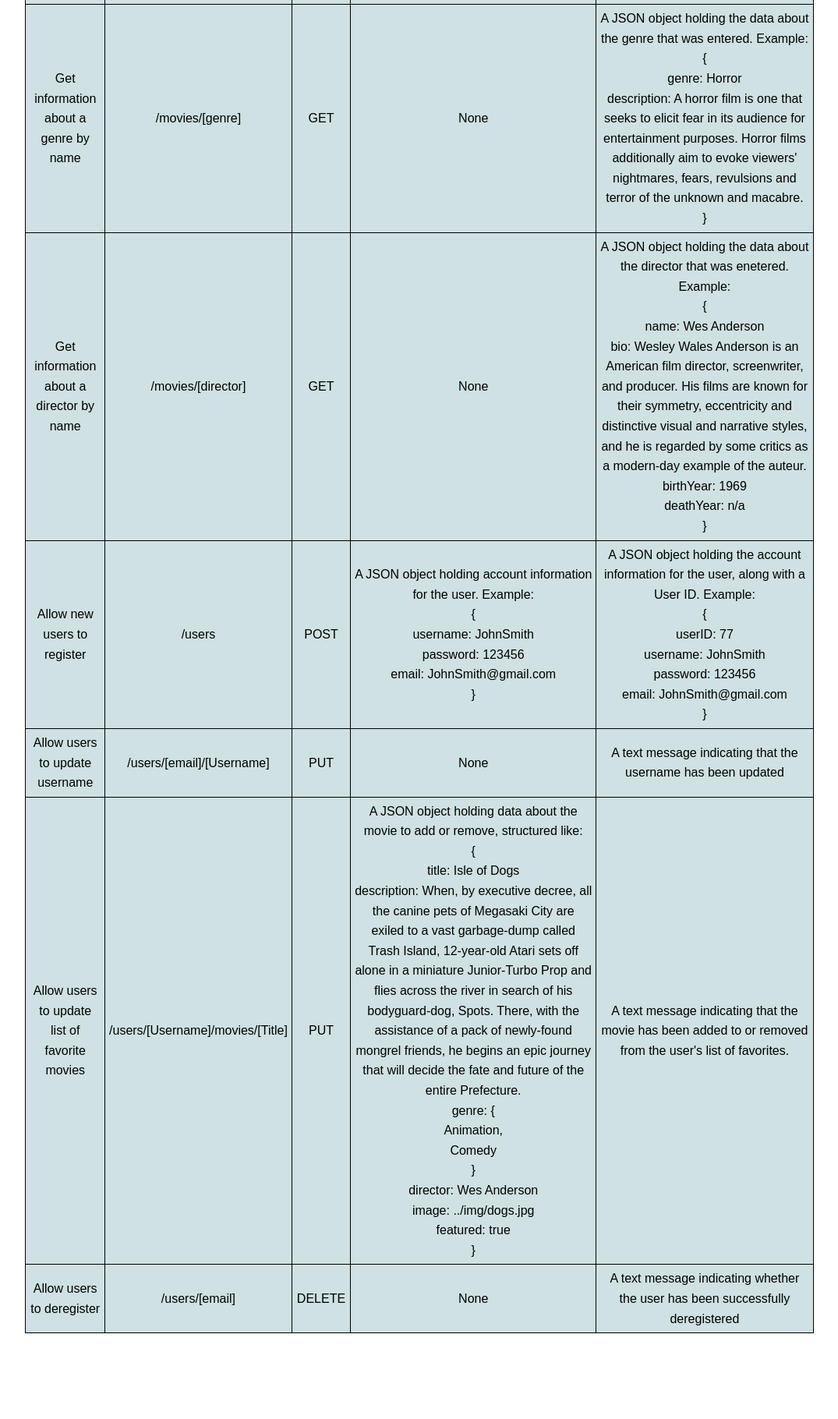
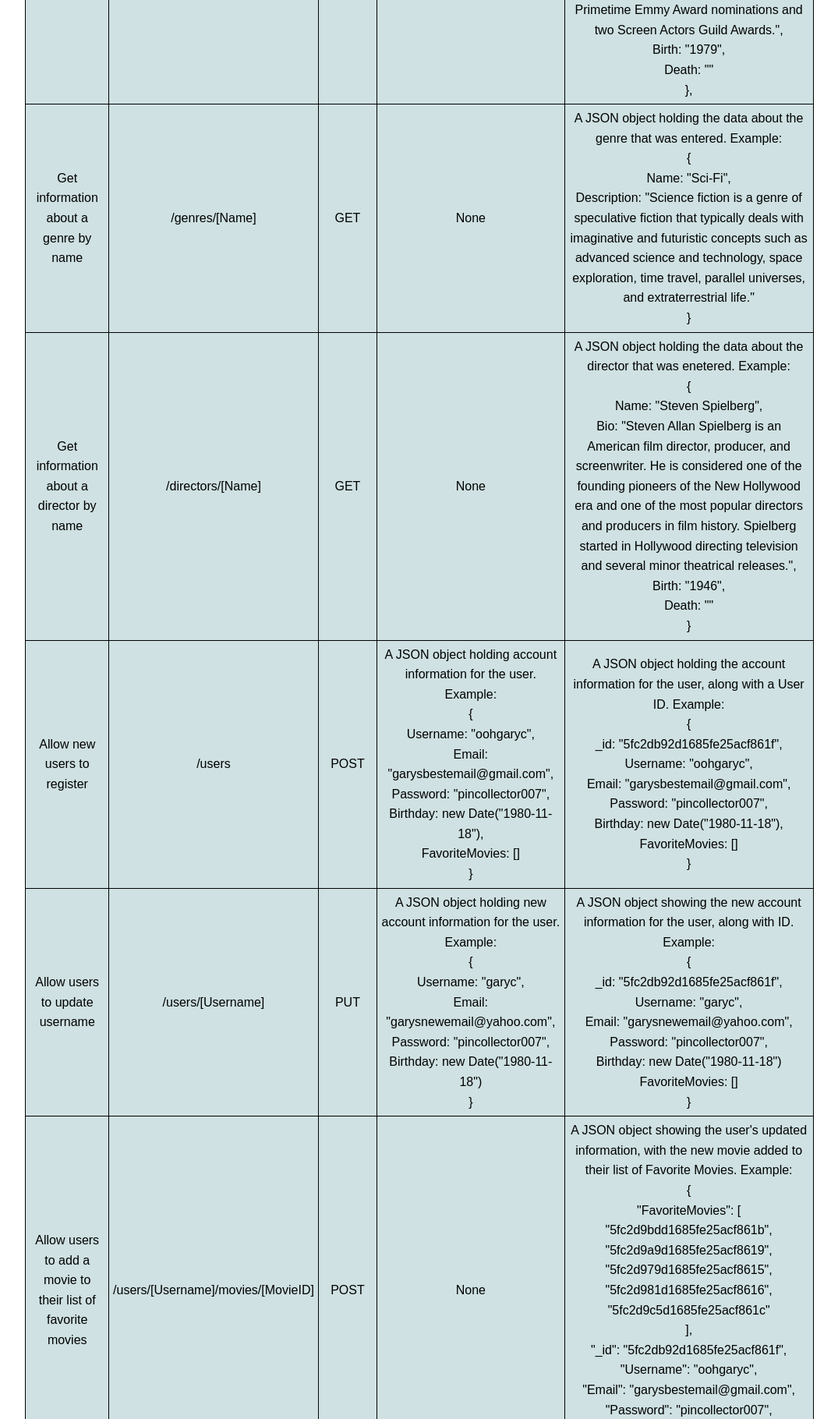
Before and after one commit to mbertis/myFlix, a website: page Public/documentation.html in a window 1280 px wide. Shown: the part 980-2800 px from the top of the page at 78% size, without its empty margins (102-1177 px from the left). Before the commit the page ends 2698 px from the top, so only its background shows below. Drawn offline with Linux system fonts and the light colour scheme; a web font is replaced by a local one.

Commit message:
updated endpoints and examples for Documentation file

```diff
--- a/Public/documentation.html
+++ b/Public/documentation.html
@@ -54,60 +54,66 @@
               title, description, genre, director, image URL, and whether it is
               featured. Example:<br />
               {<br />
-              movieID: 5<br />
-              title: A Quiet Place<br />
-              description: If they hear you, they hunt you. A family must live
-              in silence to avoid mysterious creatures that hunt by sound.
-              Knowing that even the slightest whisper or footstep can bring
-              death, Evelyn and Lee are determined to find a way to protect
-              their children while desperately searching for a way to fight
-              back.<br />
-              genre: {<br />
-              Horror,<br />
-              Sci-Fi<br />
-              }<br />
-              director: John Krasinski<br />
-              image: ../img/quiet_place.jpg<br />
-              featured: true<br />
-              }
+              movieID: "5fc2d9bdd1685fe25acf861b"<br />
+              Title: "A Quiet Place",<br />
+              Description: "In a post-apocalyptic world, a family is forced to
+              live in silence while hiding from monsters with ultra-sensitive
+              hearing.",<br />
+              Genre: {<br />
+              Name: "Sci-Fi",<br />
+              Description: "Science fiction is a genre of speculative fiction
+              that typically deals with imaginative and futuristic concepts such
+              as advanced science and technology, space exploration, time
+              travel, parallel universes, and extraterrestrial life.",<br />
+              },<br />
+              Director: {<br />
+              Name: "John Krasinski",<br />
+              Bio: "John Burke Krasinski is an American actor and filmmaker. He
+              is the recipient of a number of accolades, including four
+              Primetime Emmy Award nominations and two Screen Actors Guild
+              Awards.",<br />
+              Birth: "1979",<br />
+              Death: ""<br />
+              },<br />
             </td>
           </tr>
 
           <tr>
             <td>Get information about a genre by name</td>
-            <td>/movies/[genre]</td>
+            <td>/genres/[Name]</td>
             <td>GET</td>
             <td>None</td>
             <td>
               A JSON object holding the data about the genre that was entered.
               Example:<br />
               {<br />
-              genre: Horror<br />
-              description: A horror film is one that seeks to elicit fear in its
-              audience for entertainment purposes. Horror films additionally aim
-              to evoke viewers' nightmares, fears, revulsions and terror of the
-              unknown and macabre.<br />
-              }
+              Name: "Sci-Fi",<br />
+              Description: "Science fiction is a genre of speculative fiction
+              that typically deals with imaginative and futuristic concepts such
+              as advanced science and technology, space exploration, time
+              travel, parallel universes, and extraterrestrial life."<br />
+              }<br />
             </td>
           </tr>
           <tr>
             <td>Get information about a director by name</td>
-            <td>/movies/[director]</td>
+            <td>/directors/[Name]</td>
             <td>GET</td>
             <td>None</td>
             <td>
               A JSON object holding the data about the director that was
               enetered. Example:<br />
               {<br />
-              name: Wes Anderson <br />
-              bio: Wesley Wales Anderson is an American film director,
-              screenwriter, and producer. His films are known for their
-              symmetry, eccentricity and distinctive visual and narrative
-              styles, and he is regarded by some critics as a modern-day example
-              of the auteur.<br />
-              birthYear: 1969<br />
-              deathYear: n/a<br />
-              }
+              Name: "Steven Spielberg",<br />
+              Bio: "Steven Allan Spielberg is an American film director,
+              producer, and screenwriter. He is considered one of the founding
+              pioneers of the New Hollywood era and one of the most popular
+              directors and producers in film history. Spielberg started in
+              Hollywood directing television and several minor theatrical
+              releases.",<br />
+              Birth: "1946",<br />
+              Death: ""<br />
+              }<br />
             </td>
           </tr>
           <tr>
@@ -118,64 +124,105 @@
               A JSON object holding account information for the user.
               Example:<br />
               {<br />
-              username: JohnSmith<br />
-              password: 123456<br />
-              email: JohnSmith@gmail.com<br />
-              }
+              Username: "oohgaryc",<br />
+              Email: "garysbestemail@gmail.com",<br />
+              Password: "pincollector007",<br />
+              Birthday: new Date("1980-11-18"),<br />
+              FavoriteMovies: []<br />
+              }<br />
             </td>
             <td>
               A JSON object holding the account information for the user, along
               with a User ID. Example:<br />
               {<br />
-              userID: 77<br />
-              username: JohnSmith<br />
-              password: 123456<br />
-              email: JohnSmith@gmail.com<br />
-              }
+              _id: "5fc2db92d1685fe25acf861f",<br />
+              Username: "oohgaryc",<br />
+              Email: "garysbestemail@gmail.com",<br />
+              Password: "pincollector007",<br />
+              Birthday: new Date("1980-11-18"),<br />
+              FavoriteMovies: []<br />
+              }<br />
             </td>
           </tr>
           <tr>
             <td>Allow users to update username</td>
-            <td>/users/[email]/[Username]</td>
+            <td>/users/[Username]</td>
             <td>PUT</td>
-            <td>None</td>
             <td>
-              A text message indicating that the username has been updated
+              A JSON object holding new account information for the user.
+              Example:<br />
+              {<br />
+              Username: "garyc",<br />
+              Email: "garysnewemail@yahoo.com",<br />
+              Password: "pincollector007",<br />
+              Birthday: new Date("1980-11-18")<br />
+              }<br />
+            </td>
+            <td>
+              A JSON object showing the new account information for the user,
+              along with ID. Example:<br />
+              {<br />
+              _id: "5fc2db92d1685fe25acf861f",<br />
+              Username: "garyc",<br />
+              Email: "garysnewemail@yahoo.com",<br />
+              Password: "pincollector007",<br />
+              Birthday: new Date("1980-11-18")<br />
+              FavoriteMovies: []<br />
+              }<br />
             </td>
           </tr>
           <tr>
-            <td>Allow users to update list of favorite movies</td>
-            <td>/users/[Username]/movies/[Title]</td>
-            <td>PUT</td>
+            <td>Allow users to add a movie to their list of favorite movies</td>
+            <td>/users/[Username]/movies/[MovieID]</td>
+            <td>POST</td>
+            <td>None</td>
             <td>
-              A JSON object holding data about the movie to add or remove,
-              structured like: <br />
+              A JSON object showing the user's updated information, with the new
+              movie added to their list of Favorite Movies. Example:<br />
               {<br />
-              title: Isle of Dogs<br />
-              description: When, by executive decree, all the canine pets of
-              Megasaki City are exiled to a vast garbage-dump called Trash
-              Island, 12-year-old Atari sets off alone in a miniature
-              Junior-Turbo Prop and flies across the river in search of his
-              bodyguard-dog, Spots. There, with the assistance of a pack of
-              newly-found mongrel friends, he begins an epic journey that will
-              decide the fate and future of the entire Prefecture.<br />
-              genre: {<br />
-              Animation,<br />
-              Comedy<br />
+              "FavoriteMovies": [<br />
+              "5fc2d9bdd1685fe25acf861b",<br />
+              "5fc2d9a9d1685fe25acf8619",<br />
+              "5fc2d979d1685fe25acf8615",<br />
+              "5fc2d981d1685fe25acf8616",<br />
+              "5fc2d9c5d1685fe25acf861c"<br />
+              ],<br />
+              "_id": "5fc2db92d1685fe25acf861f",<br />
+              "Username": "oohgaryc",<br />
+              "Email": "garysbestemail@gmail.com",<br />
+              "Password": "pincollector007",<br />
+              "Birthday": "1980-11-18T00:00:00.000Z"<br />
               }<br />
-              director: Wes Anderson<br />
-              image: ../img/dogs.jpg<br />
-              featured: true<br />
-              }
             </td>
+          </tr>
+          <tr>
             <td>
-              A text message indicating that the movie has been added to or
-              removed from the user's list of favorites.
+              Allow users to remove a movie from their list of favorite movies
+            </td>
+            <td>/users/[Username]/movies/[MovieID]</td>
+            <td>DELETE</td>
+            <td>None</td>
+            <td>
+              A JSON object showing the user's updated information, with the
+              movie removed from their list of Favorite Movies. Example:<br />
+              {<br />
+              "FavoriteMovies": [<br />
+              "5fc2d9a9d1685fe25acf8619",<br />
+              "5fc2d979d1685fe25acf8615",<br />
+              "5fc2d981d1685fe25acf8616",<br />
+              "5fc2d9c5d1685fe25acf861c"<br />
+              ],<br />
+              "_id": "5fc2db92d1685fe25acf861f",<br />
+              "Username": "oohgaryc",<br />
+              "Email": "garysbestemail@gmail.com",<br />
+              "Password": "pincollector007",<br />
+              "Birthday": "1980-11-18T00:00:00.000Z"<br />
+              }<br />
             </td>
           </tr>
           <tr>
             <td>Allow users to deregister</td>
-            <td>/users/[email]</td>
+            <td>/users/[Username]</td>
             <td>DELETE</td>
             <td>None</td>
             <td>
--- a/records.txt
+++ b/records.txt
@@ -282,7 +282,7 @@ db.genres.insertOne(genre3)
 
 var genre4 = {
     Name: "Sci-Fi",
-    Description: "Science fiction is a genre of speculative fiction that typically deals with imaginative and futuristic concepts such as advanced science and technology, space exploration, time travel, parallel universes, and extraterrestrial life.",
+    Description: "Science fiction is a genre of speculative fiction that typically deals with imaginative and futuristic concepts such as advanced science and technology, space exploration, time travel, parallel universes, and extraterrestrial life."
 }
 
 db.genres.insertOne(genre4)
@@ -290,7 +290,7 @@ db.genres.insertOne(genre4)
 
 var director1 = {
     Name: "Hayao Miyazaki",
-    Bio: "Hayao Miyazaki is one of Japan's greatest animation directors. The entertaining plots, compelling characters, and breathtaking animation in his films have earned him international renown from critics as well as public recognition within Japan.",
+    Bio: "Hayao Miyazaki is one of Japan's greatest animation directors. The entertaining plots, compelling characters, and breathtaking animation in his films have earned him international renown from critics as well as public recognition within Japan."
     Birth: "1941",
     Death: ""
 }
@@ -299,7 +299,7 @@ db.directors.insertOne(director1)
 
 var director2 = {
     Name: "Wes Anderson",
-    Bio: "Wesley Wales Anderson is an American film director, screenwriter, and producer. His films are known for their symmetry, eccentricity and distinctive visual and narrative styles, and he is regarded by some critics as a modern-day example of the auteur.",
+    Bio: "Wesley Wales Anderson is an American film director, screenwriter, and producer. His films are known for their symmetry, eccentricity and distinctive visual and narrative styles, and he is regarded by some critics as a modern-day example of the auteur."
     Birth: "1969",
     Death: ""
 }
```
